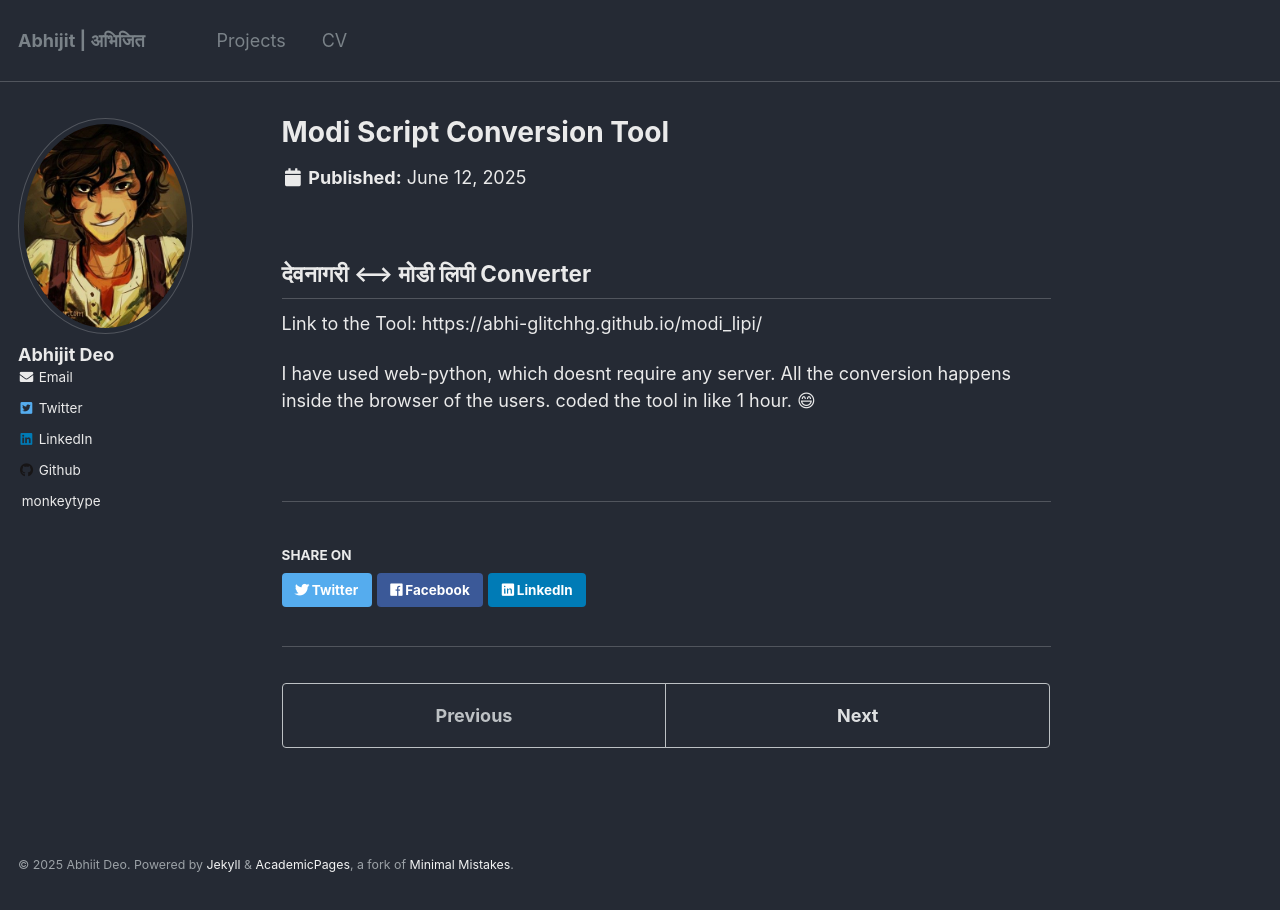
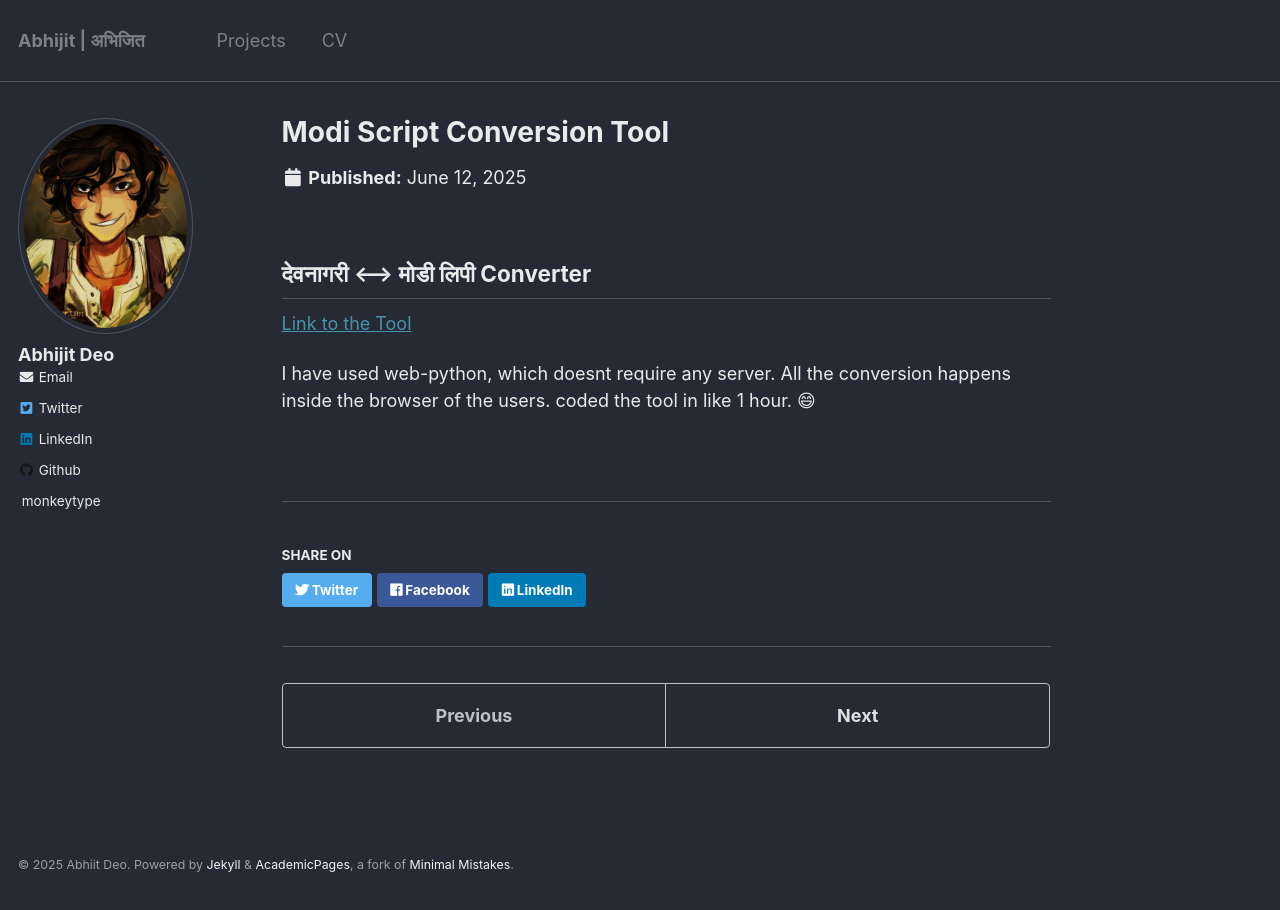
Before and after one commit to abhi-glitchhg/abhi-glitchhg.github.io, a Jekyll site: the page built from _projects/modi_script.md, in a window 1280 px wide. Built offline with Jekyll 4.4.1, drawn with Linux system fonts in a browser that asks for light colours.

Commit message:
Update modi_script.md

```diff
--- a/_projects/modi_script.md
+++ b/_projects/modi_script.md
@@ -9,6 +9,6 @@ date: 2025-06-12
 
 ## देवनागरी ⟷ मोडी लिपी Converter
 
-Link to the Tool: https://abhi-glitchhg.github.io/modi_lipi/
+[Link to the Tool ](https://abhi-glitchhg.github.io/modi_lipi/)
 
 I have used web-python, which doesnt require any server. All the conversion happens inside the browser of the users. coded the tool in like 1 hour. 😄
```
